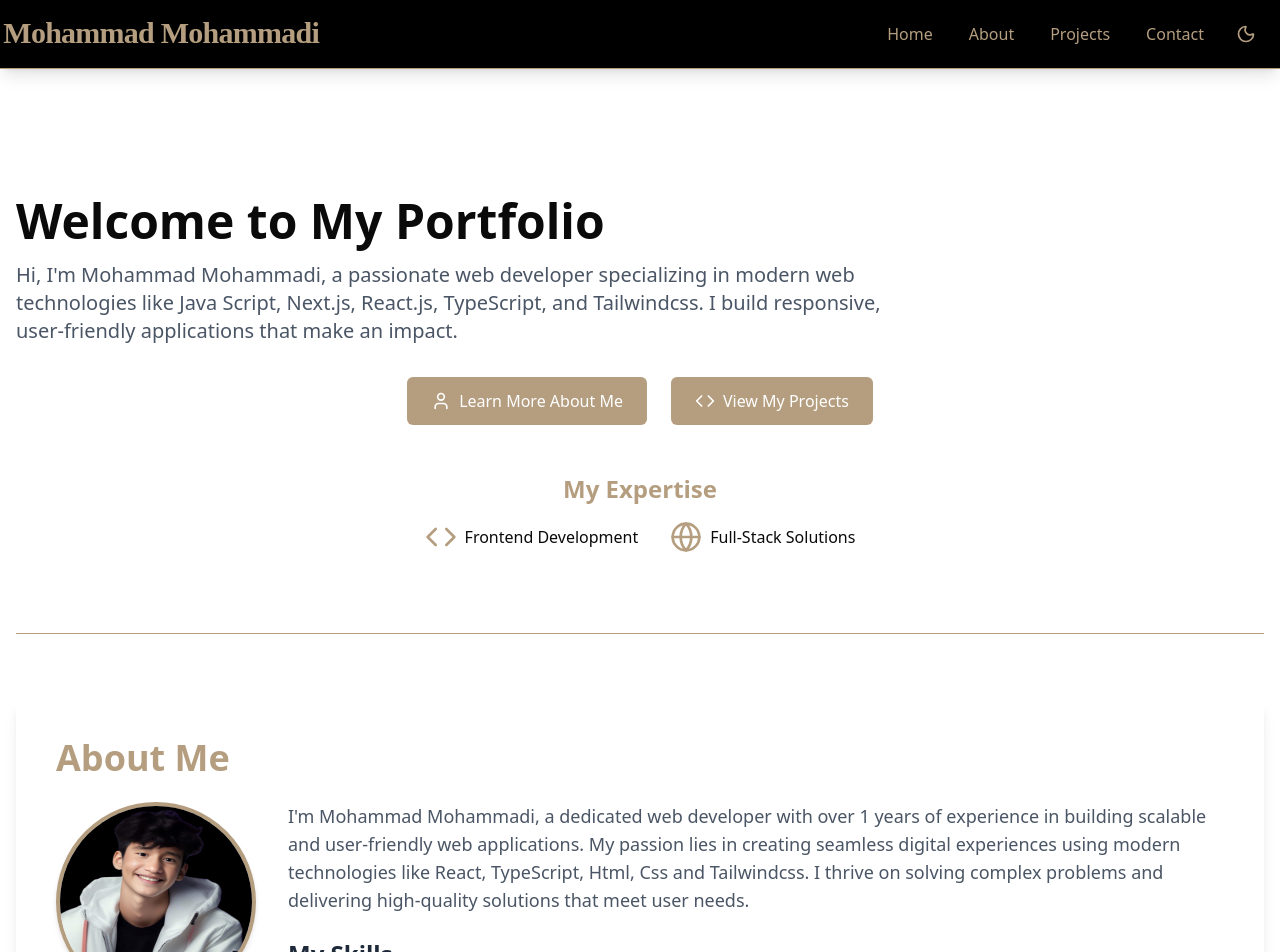
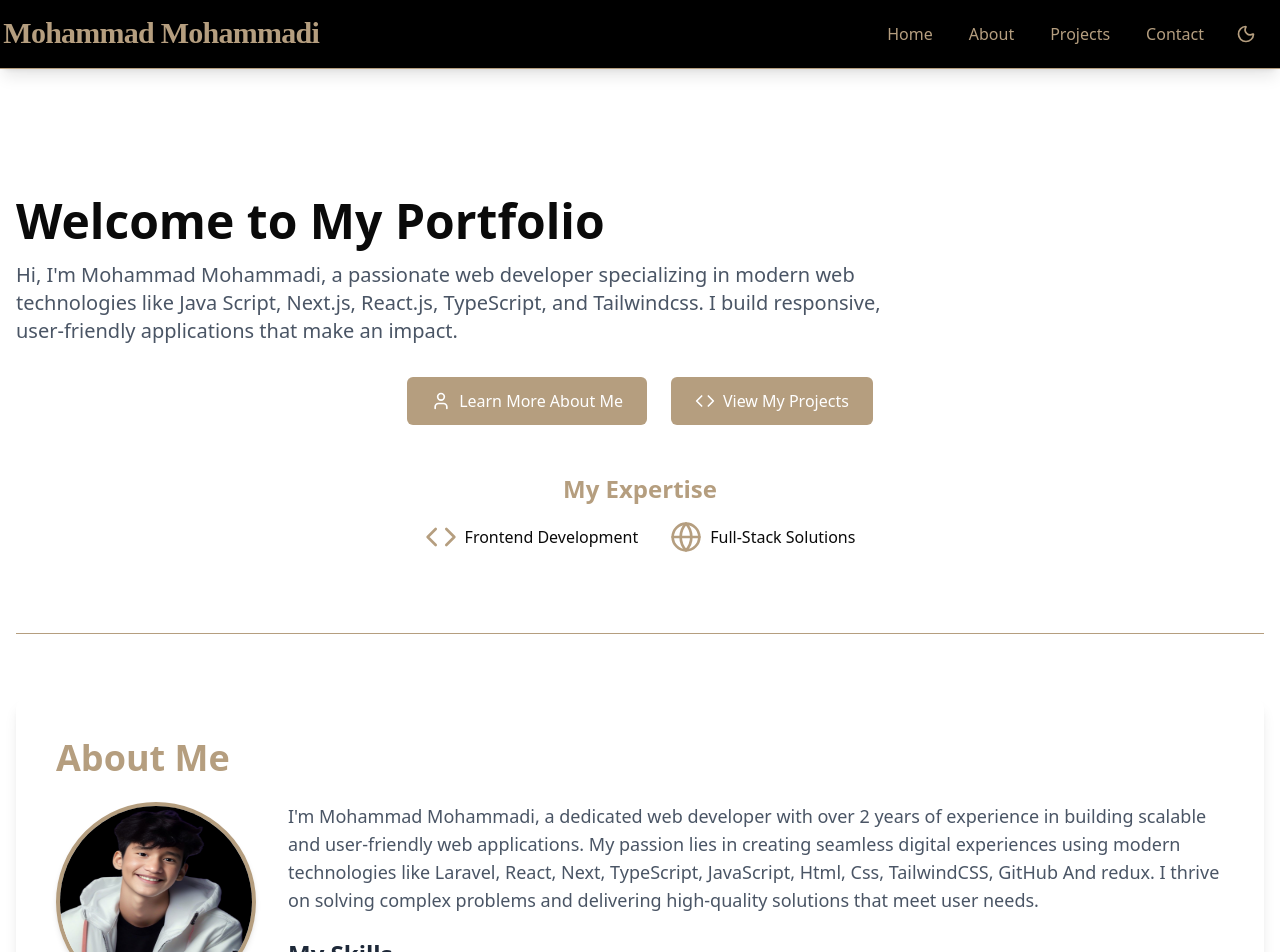
Before and after one commit to mohammadmohammadi785-crypto/My-Portfolio, a React (Vite) app: page / in a window 1280 px wide. Shown: the top 952 px of the page. Built offline with nearby package versions, Linux system fonts and the light colour scheme.

Commit message:
Changes added

```diff
--- a/src/components/About.tsx
+++ b/src/components/About.tsx
@@ -85,12 +85,13 @@ export default function About() {
             transition={{ delay: 0.4, duration: 0.5 }}
             className="text-base md:text-lg sm:text-lg mb-6 text-gray-600"
           >
-            I'm Mohammad Mohammadi, a dedicated web developer with over 1 years
+            I'm Mohammad Mohammadi, a dedicated web developer with over 2 years
             of experience in building scalable and user-friendly web
             applications. My passion lies in creating seamless digital
-            experiences using modern technologies like React, TypeScript, Html,
-            Css and Tailwindcss. I thrive on solving complex problems and
-            delivering high-quality solutions that meet user needs.
+            experiences using modern technologies like Laravel, React, Next,
+            TypeScript, JavaScript, Html, Css, TailwindCSS, GitHub And redux. I
+            thrive on solving complex problems and delivering high-quality
+            solutions that meet user needs.
           </motion.p>
           <motion.div
             initial={{ opacity: 0 }}
```
